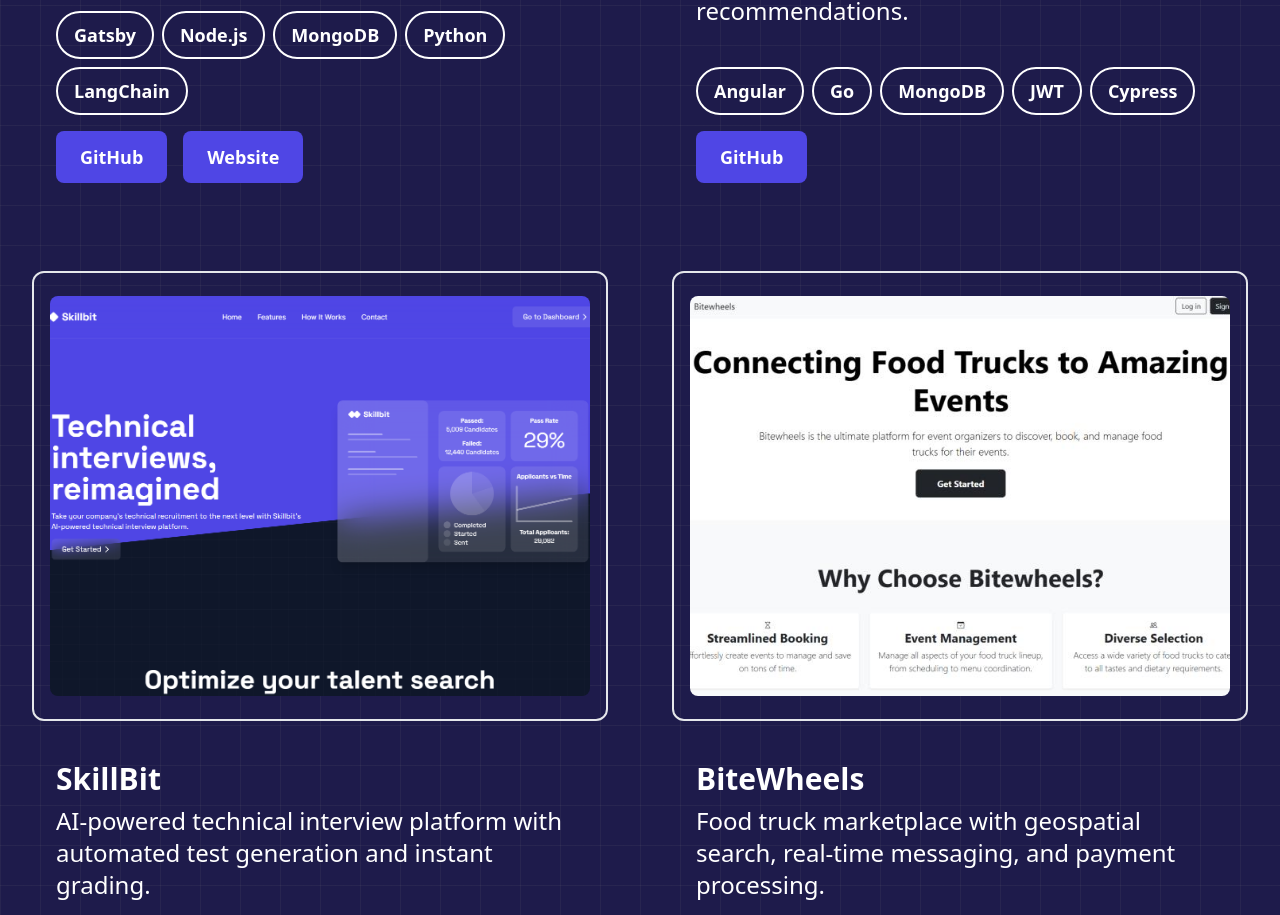
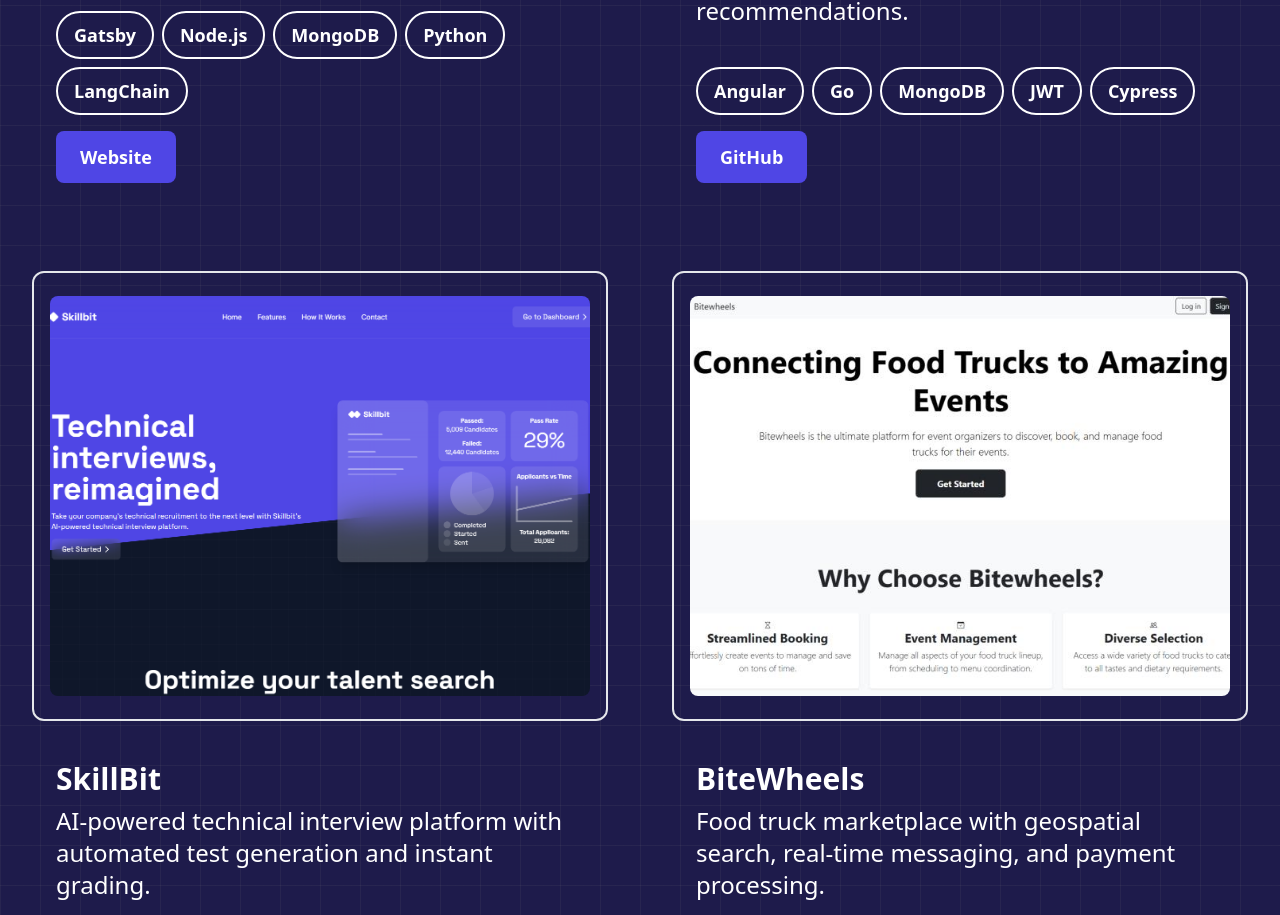
Before and after one commit to davidnoq/portfolio, a React (Create React App) app: page / in a window 1280 px wide. Shown: the part 1755-2670 px from the top of the page. Built offline with nearby package versions, Linux system fonts and the light colour scheme.

Commit message:
added correct links

```diff
--- a/src/App.js
+++ b/src/App.js
@@ -159,9 +159,7 @@
                 </div>
               </div>
               <div className="flex gap-4">
-                <a href="#" className="project-link px-6 py-3 bg-indigo-600 text-white text-lg font-bold rounded-lg hover:bg-gray-400 hover:text-black transition">
-                  GitHub
-                </a>
+
                 <a href="https://healthsmartholistichealth.program.ufl.edu/" target="_blank" rel="noopener noreferrer" className="project-link px-6 py-3 bg-indigo-600 text-white text-lg font-bold rounded-lg hover:bg-blue-400 transition">
                   Website
                 </a>
@@ -202,7 +200,7 @@
                 </div>
               </div>
               <div className="flex gap-4">
-                <a href="#" className="project-link px-6 py-3 bg-indigo-600 text-white text-lg font-bold rounded-lg hover:bg-gray-400 hover:text-black transition">
+                <a href="https://github.com/davidnoq/Foodcraft" className="project-link px-6 py-3 bg-indigo-600 text-white text-lg font-bold rounded-lg hover:bg-gray-400 hover:text-black transition">
                   GitHub
                 </a>
               </div>
@@ -242,7 +240,7 @@
                 </div>
               </div>
               <div className="flex gap-4">
-                <a href="#" className="project-link px-6 py-3 bg-indigo-600 text-white text-lg font-bold rounded-lg hover:bg-gray-400 hover:text-black transition">
+                <a href="https://github.com/davidnoq/skillbit" className="project-link px-6 py-3 bg-indigo-600 text-white text-lg font-bold rounded-lg hover:bg-gray-400 hover:text-black transition">
                   GitHub
                 </a>
                 <a href="https://skillbit-e6uk9k9na-tylerhaismans-projects.vercel.app/" target="_blank" rel="noopener noreferrer" className="project-link px-6 py-3 bg-indigo-600 text-white text-lg font-bold rounded-lg hover:bg-blue-400 transition">
@@ -285,7 +283,7 @@
                 </div>
               </div>
               <div className="flex gap-4">
-                <a href="#" className="project-link px-6 py-3 bg-indigo-600 text-white text-lg font-bold rounded-lg hover:bg-gray-400 hover:text-black transition">
+                <a href="https://github.com/davidnoq/Bitewheels" className="project-link px-6 py-3 bg-indigo-600 text-white text-lg font-bold rounded-lg hover:bg-gray-400 hover:text-black transition">
                   GitHub
                 </a>
               </div>
```
